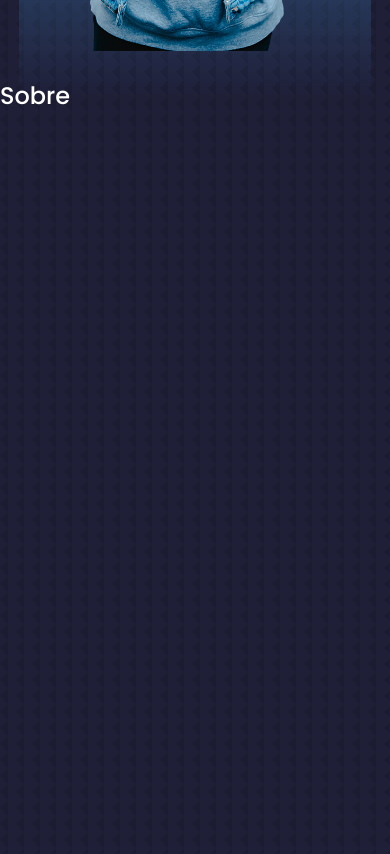
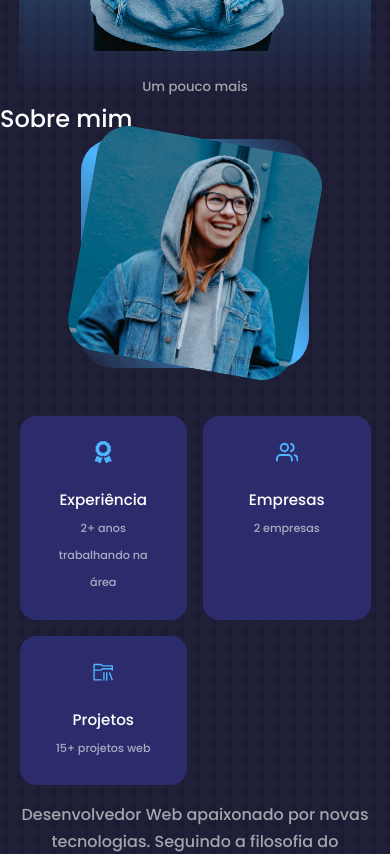
Before and after one commit to rafavmaciel/Portifolio, a React (Create React App) app: page / in a window 390 px wide. Shown: the part 960-1814 px from the top of the page. Built offline with nearby package versions, Linux system fonts and the light colour scheme.

Commit message:
implementando a sessão about

```diff
--- a/src/components/about/About.jsx
+++ b/src/components/about/About.jsx
@@ -1,10 +1,49 @@
-import './about.css'
+import "./about.css";
+import ME from "../../assets/me-about.jpg";
+import { FaAward } from "react-icons/fa";
+import { FiUsers } from "react-icons/fi";
+import { VscFolderLibrary } from "react-icons/vsc";
 
 export default function About() {
-    return(
-        <section id='about'>
+    return (
+        <section id="about">
+            <h5>Um pouco mais</h5>
+            <h1> Sobre mim </h1>
 
-            <h1>Sobre</h1>
+            <div className="container about__container">
+                <div className="about__me">
+                    <div className="about__me-image">
+                        <img src={ME} alt="About Image" />
+                    </div>
+                </div>
+
+                <div className="about__content">
+                    <div className="about__cards">
+                        <article className="about__card">
+                            <FaAward className="about__icon" />
+                            <h5>Experiência</h5>
+                            <small>2+ anos trabalhando na área</small>
+                        </article>
+
+                        <article className="about__card">
+                            <FiUsers className="about__icon" />
+                            <h5>Empresas</h5>
+                            <small>2 empresas</small>
+                        </article>
+
+                        <article className="about__card">
+                            <VscFolderLibrary className="about__icon" />
+                            <h5>Projetos</h5>
+                            <small>15+ projetos web</small>
+                        </article>
+                    </div>
+                    <p>
+                        Desenvolvedor Web apaixonado por novas tecnologias. Seguindo a filosofia do aprendizado
+                        contínuo. Com experiência em programação Web e Mobile
+                    </p>
+                    <a href="#contact" className="btn btn-primary"> Vamos bater um papo</a>
+                </div>
+            </div>
         </section>
-    )
+    );
 }
--- a/src/components/about/about.css
+++ b/src/components/about/about.css
@@ -0,0 +1,103 @@
+.about__container {
+    /* criar um grid com 2 colunas */
+    display: grid;
+    grid-template-columns: 35% 50%;
+    gap: 15%;
+}
+
+.about__me {
+    width: 100%;
+    /* vai deixar a imagem 1/1 */
+    aspect-ratio: 1/1;
+    border-radius: 2rem;
+    background: linear-gradient(45deg, transparent, var(--color-primary), transparent);
+    display: grid;
+    place-items: center;
+}
+
+.about__me-image {
+    border-radius: 2rem;
+    overflow: hidden;
+    transform: rotate(10deg);
+    transition: var(--transition);
+}
+
+.about__me-image:hover {
+    transform: rotate(0deg);
+}
+
+.about__cards {
+    /* vai criar 3 colunas */
+    display: grid;
+    grid-template-columns: repeat(3, 1fr);
+    gap: 1.5rem;
+}
+
+.about__card {
+    /* vai criar 3 linhas */
+    background: var(--color-bg-variant);
+    border: 1px solid transparent;
+    cursor: default;
+    border-radius: 1rem;
+    padding: 1.5rem;
+    transition: var(--transition);
+}
+
+.about__card h5 {
+    font-size: 0.95rem;
+}
+
+.about__card small {
+    font-size: 0.7rem;
+    color: var(--color-light);
+}
+
+.about__card:hover {
+    background: transparent;
+    border-color: var(--color-bg-variant);
+}
+
+
+.about__icon{
+    color: var(--color-primary);
+    font-size: 1.4rem;
+    margin-bottom: 1rem;
+}
+
+.about__content p {
+    margin: 2rem 0 2.6rem;
+    color: var(--color-light);
+}
+
+
+/* =========== MEDIA QUERIES =========== */
+@media screen and (max-width: 1024px) {
+    .about__container {
+        grid-template-columns: 1fr;
+        gap: 0;
+    }
+    .about__me {
+        width: 50%;
+        margin: 2rem auto 4rem;;
+    }
+    .about__content p {
+        margin: 1rem 0 1.5rem;
+    }
+}
+
+@media screen and (max-width: 600px) {
+    .about__me {
+        width: 65%;
+        margin: 0 auto 3rem;
+    }
+    .about__cards {
+        grid-template-columns: 1fr 1fr;
+        gap: 1rem;
+    }
+    .about__content  {
+        text-align: center;
+    }
+    .about__content p {
+        margin: 1rem 0 1.5rem;
+    }
+}
```
